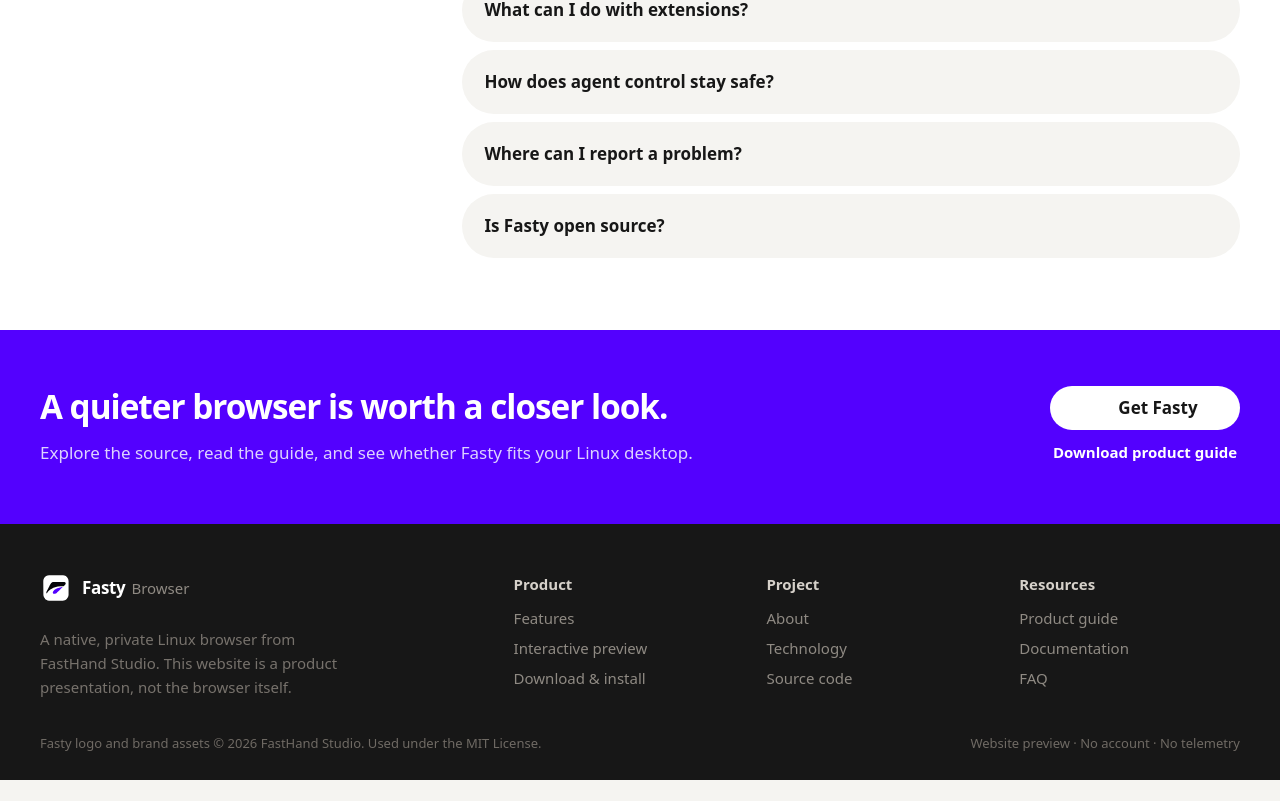
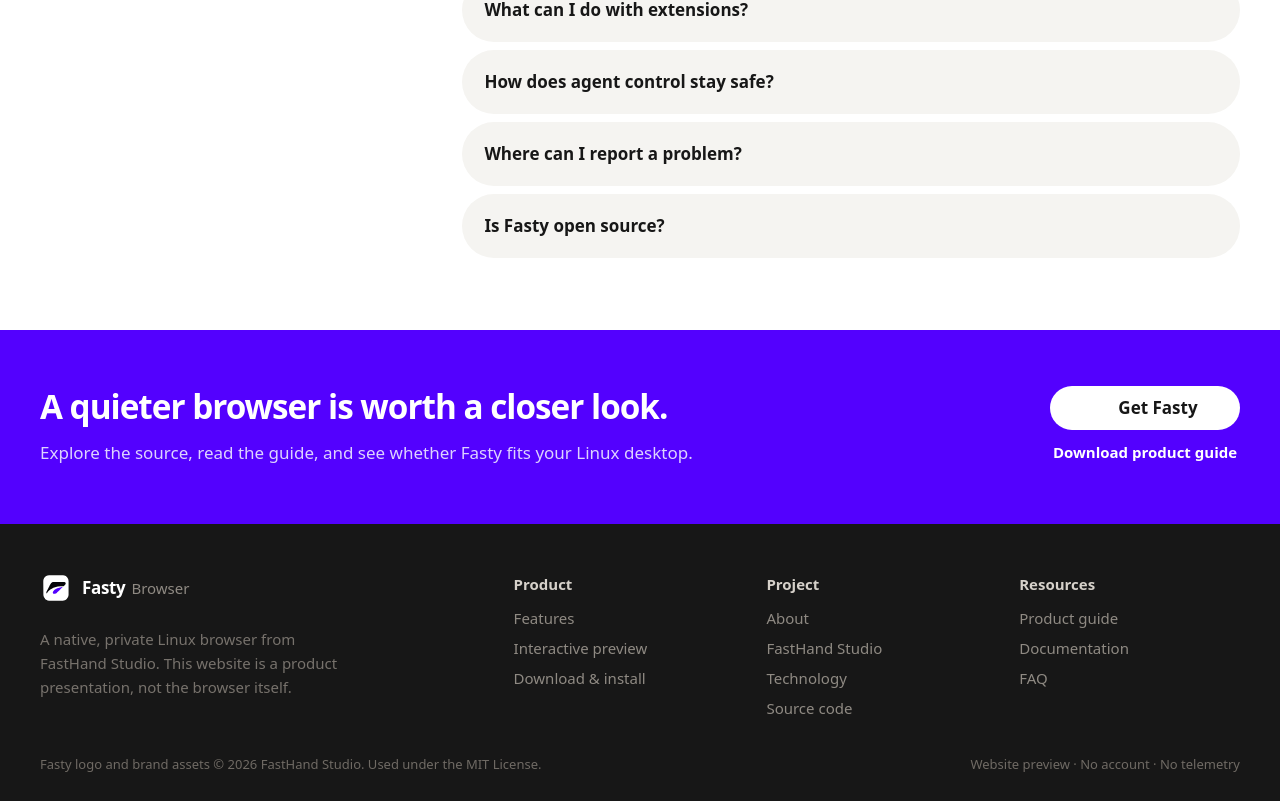
Before and after one commit to fasthand-studio/FastyBrowser, a React (Vite) app: page / in a window 1280 px wide. Shown: the part 6969-7770 px from the top of the page. Before the commit the page ends 7749 px from the top, so only its background shows below. Built offline with nearby package versions, Linux system fonts and the light colour scheme; some icons are missing.

Commit message:
Link the Fasty site to FastHand Studio (fasthandstudio.asia)

```diff
--- a/index.html
+++ b/index.html
@@ -9,6 +9,7 @@
     <meta property="og:description" content="A native, private Linux browser from FastHand Studio. Explore the features and download Fasty 1.1.1 for Linux x86_64." />
     <meta property="og:type" content="website" />
     <meta property="og:image" content="/fasty-logo.svg" />
+    <link rel="author" href="https://fasthandstudio.asia/" />
     <link rel="icon" type="image/svg+xml" href="/fasty-logo.svg" />
     <title>Fasty Browser — Less noise. More web.</title>
   </head>
--- a/src/App.tsx
+++ b/src/App.tsx
@@ -4,7 +4,8 @@ import { BrandMark, FeatureStatus, publicUrl, SectionHeading, TextLink, TreeIcon
 import { AuthenticatorDemo, HeroBrowser, PipDemo, ProductPreview, ShieldDemo, SleepDemo } from "./demos";
 import { DownloadPanel } from "./downloads";
 
-const REPO_URL = "https://github.com/fasthand-studio/FastyBrowser";
+const STUDIO_URL = "https://fasthandstudio.asia/";
+const REPO_URL ="https://github.com/fasthand-studio/FastyBrowser";
 const INSTALL_DOC_URL = "https://github.com/fasthand-studio/FastyBrowser/blob/main/docs/install.md";
 const FEATURES_DOC_URL = "https://github.com/fasthand-studio/FastyBrowser/blob/main/docs/features.md";
 const GUIDE_URL = publicUrl("/fasty-product-guide.pdf");
@@ -244,7 +245,7 @@ function App() {
           <div className="footer-top">
             <div className="footer-brand"><a className="site-brand" href="#top"><BrandMark /><span>Fasty <small>Browser</small></span></a><p>A native, private Linux browser from FastHand Studio. This website is a product presentation, not the browser itself.</p></div>
             <div className="footer-column"><strong>Product</strong><a href="#features">Features</a><a href="#preview">Interactive preview</a><a href="#download">Download & install</a></div>
-            <div className="footer-column"><strong>Project</strong><a href="#about">About</a><a href="#technology">Technology</a><a href={REPO_URL} target="_blank" rel="noreferrer">Source code</a></div>
+            <div className="footer-column"><strong>Project</strong><a href="#about">About</a><a href={STUDIO_URL}>FastHand Studio</a><a href="#technology">Technology</a><a href={REPO_URL} target="_blank" rel="noreferrer">Source code</a></div>
             <div className="footer-column"><strong>Resources</strong><a href={GUIDE_URL} download>Product guide</a><a href="#docs">Documentation</a><a href="#faq">FAQ</a></div>
           </div>
           <div className="footer-bottom"><span>Fasty logo and brand assets © 2026 FastHand Studio. Used under the MIT License.</span><span>Website preview · No account · No telemetry</span></div>
```
